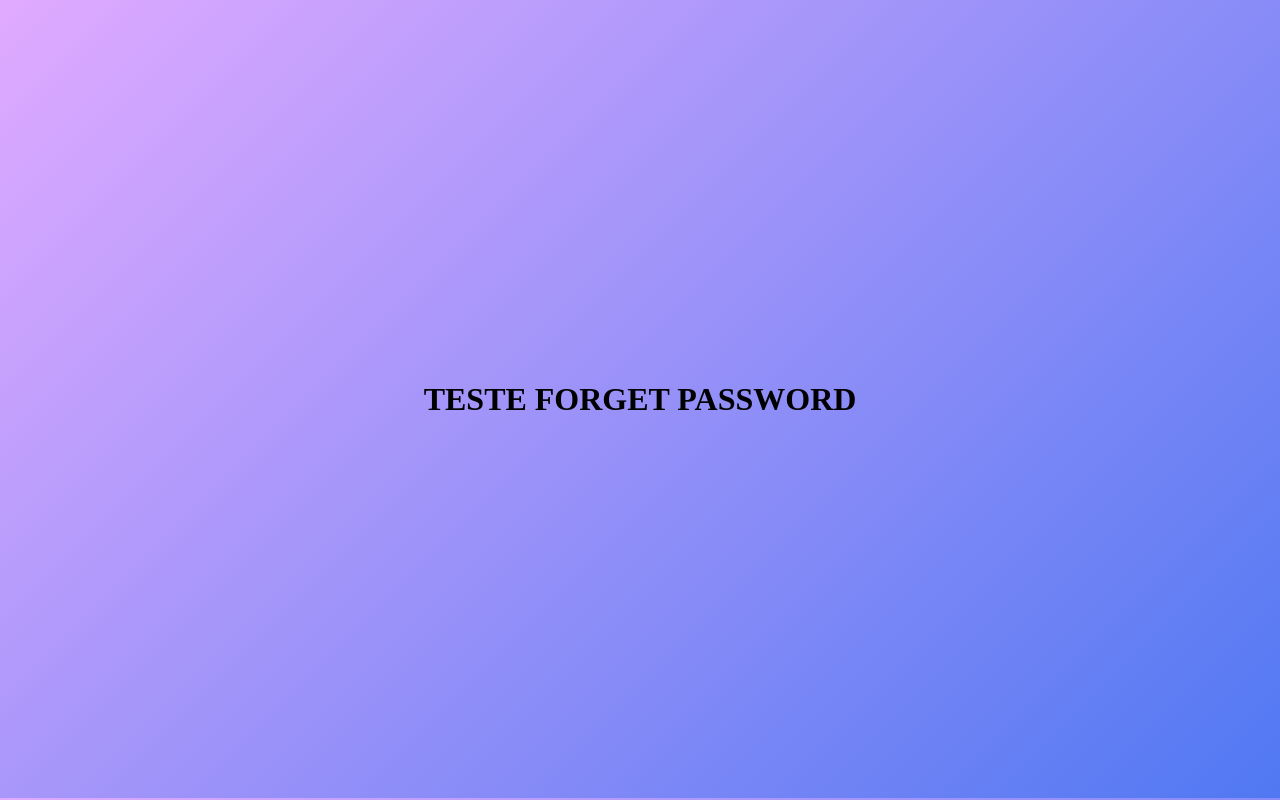
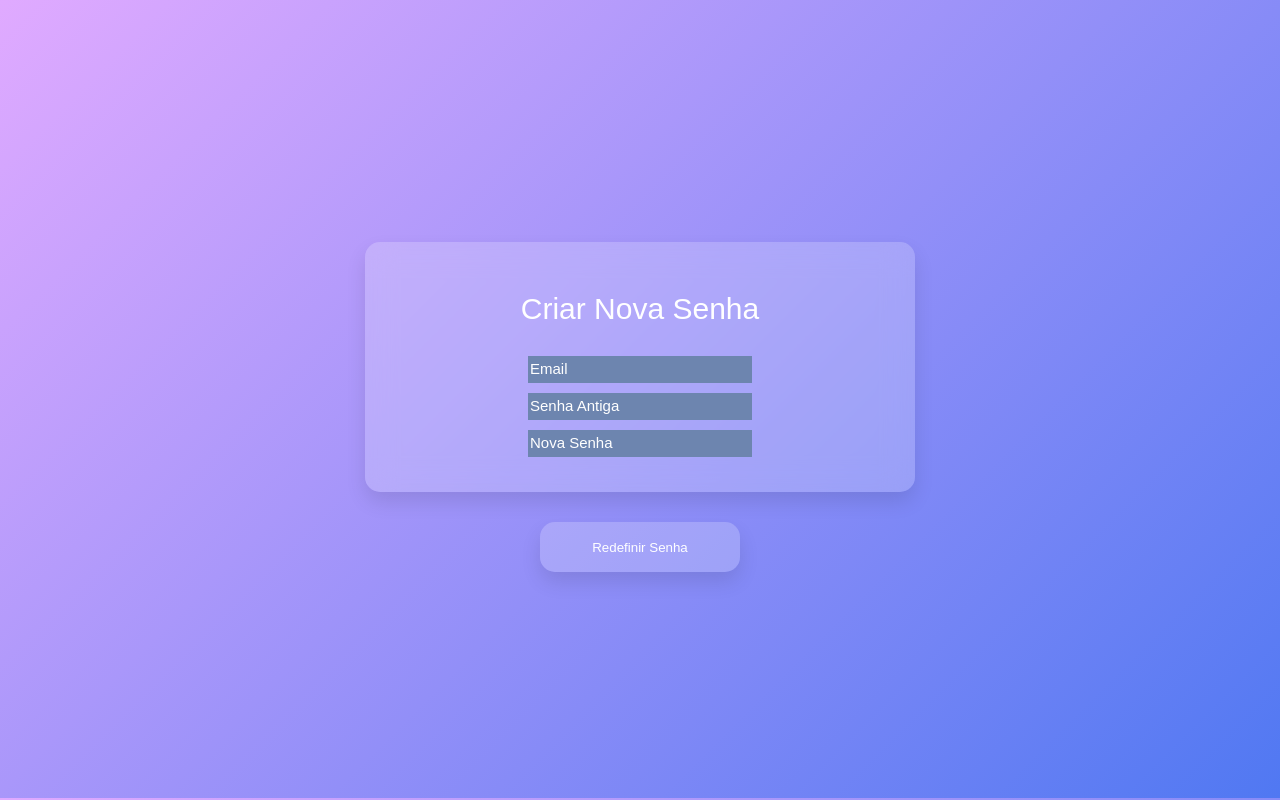
Before and after one commit to luan048/LoginPage-Authentication, a React (Vite) app in the folder front-end/: page /forgetpass in a window 1280 px wide. Built offline with nearby package versions, Linux system fonts and the light colour scheme.

Commit message:
Made Forget Password Front-end

```diff
--- a/front-end/ForgetPass/ForgetPass.css
+++ b/front-end/ForgetPass/ForgetPass.css
@@ -0,0 +1,66 @@
+.general-div-fgpass {
+    display: flex;
+    flex-direction: column;
+    margin: auto;
+    align-items: center;
+    margin-top: -8vh;
+    font-family: 'Arial', sans-serif;
+    width: 510px;
+    height: 210px;
+    border: none;
+    background: rgba(255, 255, 255, 0.2);
+    backdrop-filter: blur(15px);
+    border-radius: 15px;
+    box-shadow: 0 10px 20px rgba(0, 0, 0, 0.1);
+    padding: 20px;
+}
+
+.title {
+    font-size: 30px;
+    color: white;
+}
+
+/*Inputs*/
+.div-inputs-fgpass {
+    display: flex;
+    flex-direction: column;
+    margin: auto;
+    gap: 10px;
+}
+
+.div-inputs-fgpass input {
+    width: 220px;
+    height: 25px;
+    outline: none;
+    border: none;
+    background-color: #6D85AF;
+    color: white;
+}
+
+.div-inputs-fgpass input::placeholder {
+    color: white;
+    font-size: 15px;
+}
+/*Fim Inputs*/
+
+.div-button-fgpass {
+    margin-top: 65px;
+}
+
+.button-fgpass {
+    width: 200px;
+    height: 50px;
+    cursor: pointer;
+    border-radius: 20px;
+    border: none;
+    background: rgba(255, 255, 255, 0.2);
+    backdrop-filter: blur(15px);
+    border-radius: 15px;
+    box-shadow: 0 10px 20px rgba(0, 0, 0, 0.1);
+    color: white;
+}
+
+.button-fgpass:hover {
+    transform: scale(1.1);
+    transition: transform 0.3s ease-in-out;
+}
--- a/front-end/ForgetPass/ForgetPass.jsx
+++ b/front-end/ForgetPass/ForgetPass.jsx
@@ -4,8 +4,18 @@ import './ForgetPass.css'
 
 function ForgetPass() {
     return (
-        <div>
-            <h1>TESTE FORGET PASSWORD</h1>
+        <div className="general-div-fgpass">
+            <p className="title">Criar Nova Senha</p>
+
+            <div className="div-inputs-fgpass">
+                <input className="email-fgpass" type="text" placeholder="Email"/>
+                <input className="lastP-fgpass" type="text" placeholder="Senha Antiga"/>
+                <input className="newP-fgpass" type="text" placeholder="Nova Senha"/>
+            </div>
+
+            <div className="div-button-fgpass">
+                <button className="button-fgpass">Redefinir Senha</button>
+            </div>
         </div>
     )
 }
```
